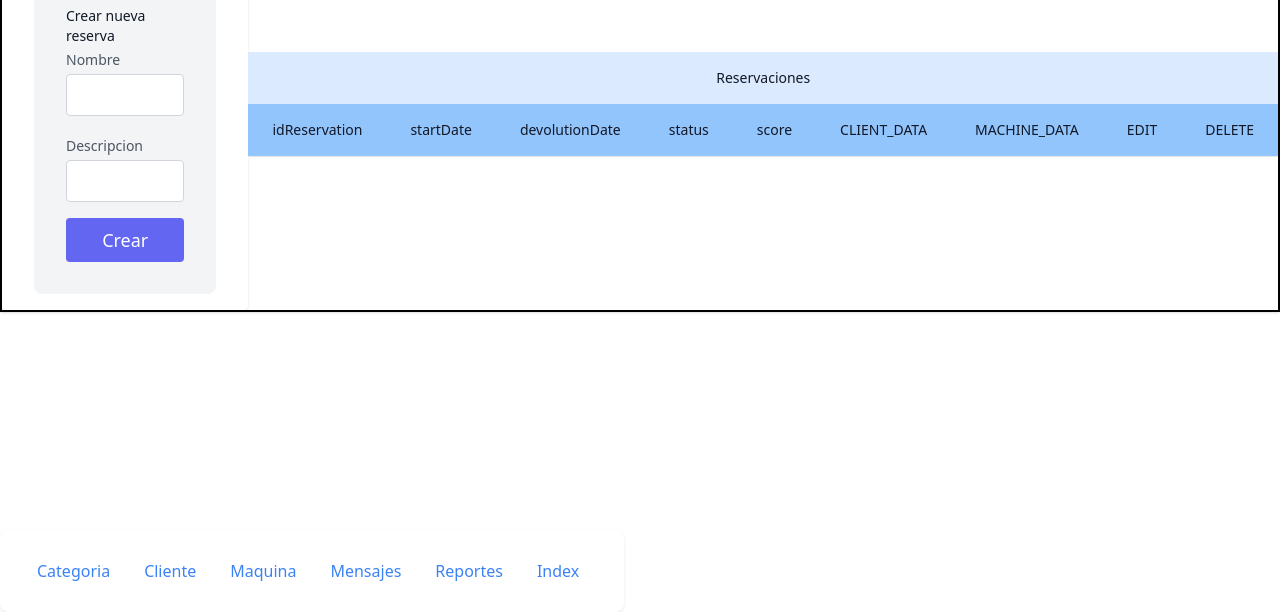
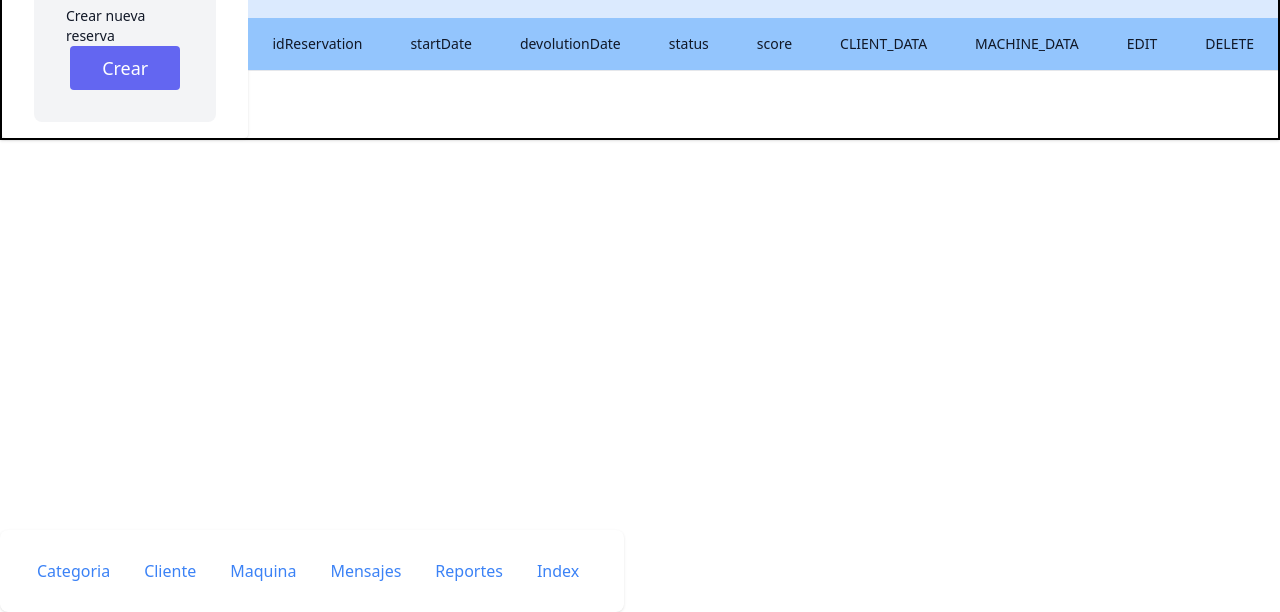
Before and after one commit to ReadingShades/reto5G6-Front, a website with bundled scripts: page view/reservation.html in a window 1280 px wide. Shown: the part 188-800 px from the top of the page. Built offline with nearby package versions, Linux system fonts and the light colour scheme; no server answers.

Commit message:
setting up reservation form creation function

```diff
--- a/js/reservationFunctions.js
+++ b/js/reservationFunctions.js
@@ -6,13 +6,16 @@ export const URL_ENDPOINT_RESERVATION = `${URL_BASE}/api/Reservation`;
 const STARTDATE_ENTRY = $('#reservation-startdate-entry');
 const DEVOLUTIONDATE_ENTRY = $('#reservation-devolutiondate-entry');
 const STATUS_ENTRY = $('#reservation-status-entry');
-const SCORE_ENTRY = $('#reservation-SCORE-entry');
-const RESERVATION_PROPERTIES_IDENTIFIERS = [STATUS_ENTRY, DEVOLUTIONDATE_ENTRY, STATUS_ENTRY, SCORE_ENTRY];
+const SCORE_ENTRY = $('#reservation-score-entry');
+const CLIENT_ENTRY = $('#reservation-client-entry');
+const MACHINE_ENTRY = $('#reservation-machine-entry');
+const RESERVATION_FORM_ENTRIES = [STATUS_ENTRY, DEVOLUTIONDATE_ENTRY, STATUS_ENTRY, SCORE_ENTRY, CLIENT_ENTRY, MACHINE_ENTRY];
 const SUBMIT_BUTTON = $('#submit-button-create');
 
 // Preparation on load page
 $(function () {
     window.onload = loadAndDrawReservationTable();
+    window.onload = drawReservationCreationForm();
     let json_reservation_list = getReservationAll();
     drawReservationTable(json_reservation_list);
     SUBMIT_BUTTON.on('click', async function () {
@@ -55,7 +58,7 @@ async function postReservation(data) {
         }).catch(e => {
             console.log(e);
         });
-    cleanFormEntries(...CATEGORY_PROPERTIES_IDENTIFIERS);
+    cleanFormEntries(...RESERVATION_FORM_ENTRIES);
     loadAndDrawReservationTable();
     return ajaxResponse;
 }
@@ -121,6 +124,9 @@ async function loadAndDrawReservationTable() {
 
 function drawReservationTable(json_reservation_list) {
     let myTable = "<table class = 'table-auto min-w-full bg-blue-400'>";
+    // Table heading
+    // 9 elements: idReservation | startDate | devolutionDate | status | score
+    // SHOW_CLIENT | SHOW_MACHINE | EDIT_BUTTON | DELETE_BUTTON
     myTable += "<thead class = 'bg-blue-300 border-b'>";
     myTable += "<tr>";
     myTable += "<th scope='col' colspan='9' class='text-sm font-medium text-gray-900 px-6 py-4 text-center bg-blue-100'>Reservaciones</th>";
@@ -185,6 +191,26 @@ function drawReservationTable(json_reservation_list) {
     myTable += "</table>";
     $("#tablereservations").html(myTable);
     loadTableTriggers(json_reservation_list);
+}
+
+function drawReservationCreationForm() {
+    let formLocation = $("#reservation-creation-form");
+    let myForm = "<section class='container flex items-center justify-center'>";
+    myForm += "<form>"
+    /** model
+     <div class="relative mb-4">
+     <label for="category-name" class="leading-7 text-sm text-gray-600">
+     Nombre
+     </label>
+     <input type="text" id="category-name" name="category-name" minlength="1" maxlength="45" class="w-full bg-white rounded border border-gray-300 focus:border-indigo-500 focus:ring-2 focus:ring-indigo-200 text-base outline-none text-gray-700 py-1 px-3 leading-8 transition-colors duration-200 ease-in-out"/>
+     </div>
+     */
+    // submit button. type is set to 'button' to prevent form default reload
+    // behaviour
+    myForm += "<button id='submit-button-create' type='button' class='text-white bg-indigo-500 border-0 py-2 px-8 focus:outline-none hover:bg-indigo-600 rounded text-lg' >Crear</button>";
+    myForm += "</form>"
+    myForm += "</section>";
+    formLocation.html(myForm);
 }
 
 function showMachineData(idReserva, json_machine) {
--- a/view/reservation.html
+++ b/view/reservation.html
@@ -42,40 +42,7 @@
                   Crear nueva reserva
                 </p>
               </div>
-              <div class="relative mb-4">
-                <label
-                  for="category-name"
-                  class="leading-7 text-sm text-gray-600"
-                  >Nombre</label
-                ><input
-                  type="text"
-                  id="category-name"
-                  name="category-name"
-                  minlength="1"
-                  maxlength="45"
-                  class="w-full bg-white rounded border border-gray-300 focus:border-indigo-500 focus:ring-2 focus:ring-indigo-200 text-base outline-none text-gray-700 py-1 px-3 leading-8 transition-colors duration-200 ease-in-out"
-                />
-              </div>
-              <div class="relative mb-4">
-                <label
-                  for="category-description"
-                  class="leading-7 text-sm text-gray-600"
-                  >Descripcion</label
-                ><input
-                  type="text"
-                  id="category-description"
-                  name="category-description"
-                  minlength="1"
-                  maxlength="250"
-                  class="w-full bg-white rounded border border-gray-300 focus:border-indigo-500 focus:ring-2 focus:ring-indigo-200 text-base outline-none text-gray-700 py-1 px-3 leading-8 transition-colors duration-200 ease-in-out"
-                />
-              </div>
-              <button
-                id="submit-button-create"
-                class="text-white bg-indigo-500 border-0 py-2 px-8 focus:outline-none hover:bg-indigo-600 rounded text-lg"
-              >
-                Crear
-              </button>
+              <div id="reservation-creation-form"></div>
             </div>
           </div>
         </div>
```
Also changed, not shown: js/categoryFunctions.js (+4 -4 lines).
